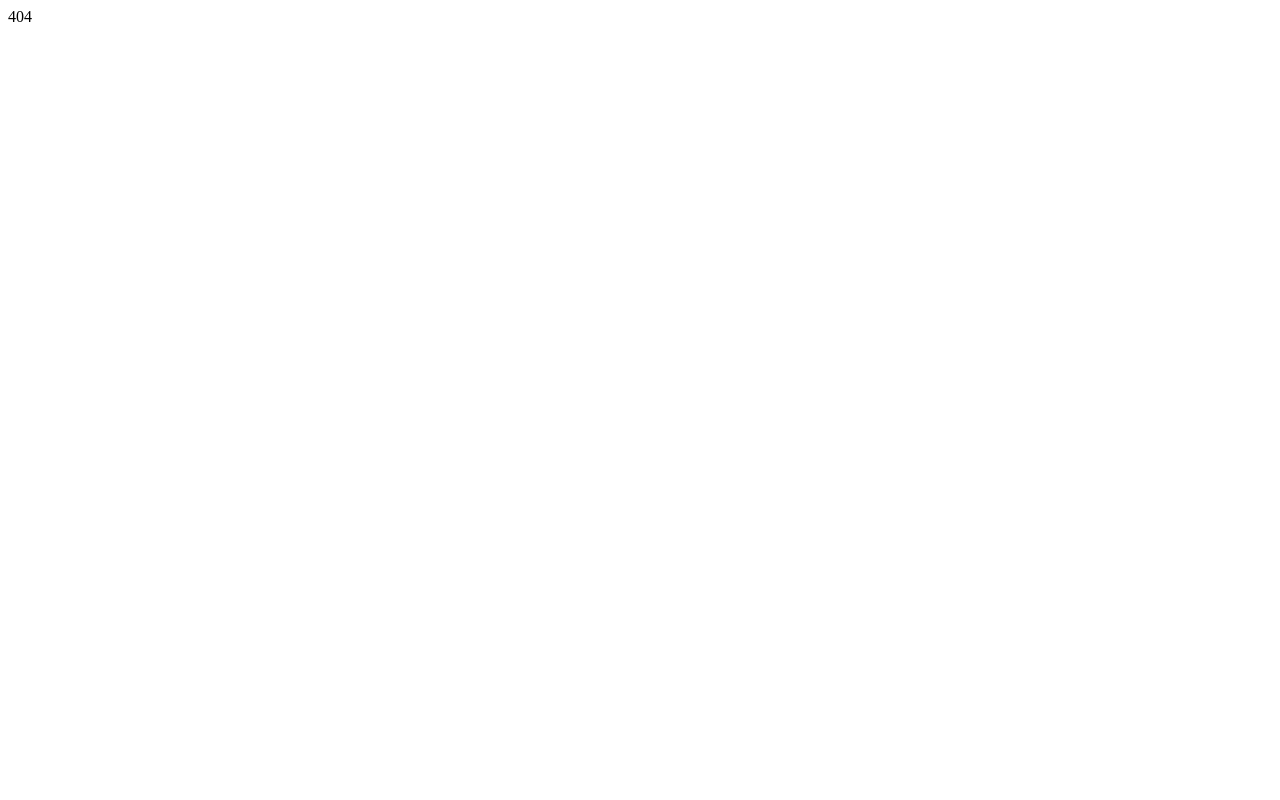
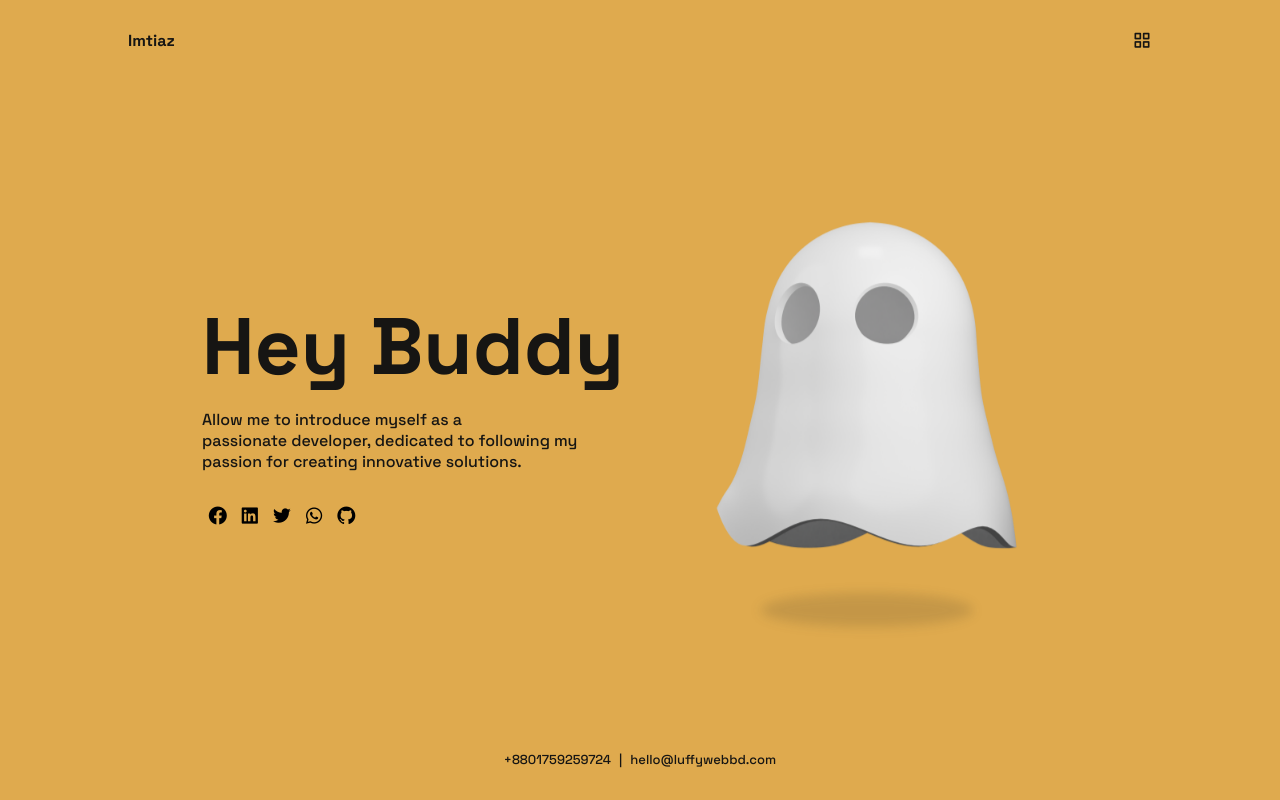
Before and after one commit to Luffyweb/luffyweb.github.io, a plain HTML site: page index.html in a window 1280 px wide. Drawn offline with nearby package versions, Linux system fonts and the light colour scheme.

Commit message:
Update index.html

```diff
--- a/index.html
+++ b/index.html
@@ -1,16 +1,131 @@
 <!DOCTYPE html>
 <html lang="en">
+  <head>
+    <meta charset="UTF-8" />
+    <meta name="viewport" content="width=device-width, initial-scale=1.0" />
 
-<head>
-    <meta charset="UTF-8">
-    <meta http-equiv="X-UA-Compatible" content="IE=edge">
-    <meta name="viewport" content="width=device-width, initial-scale=1.0">
-    <link rel="stylesheet" href="style.css">
-    <title>Document</title>
-</head>
 
-<body>
-    <div title="404">404</div>
-</body>
 
+    <meta name="description"
+                content="Luffy Web's (luffywebbd) Personal Portfolio Website." />
+            <meta name="author" content="Luffy Web (luffywebbd)" />
+            <meta name="keywords"
+                content=", luffywebbd's portfolio, luffywebbd, Luffy Web protfolio,Luffy Web computer, Luffy Web, Luffy Web" />
+            <meta name="robots" content="index, follow" />
+            <meta httpEquiv="Content-Type" content="text/html; charset=utf-8" />
+            <meta name="language" content="English" />
+            <meta name="viewport" content="width=device-width, initial-scale=1" />
+            <meta name="theme-color" content="#E95420" />
+
+            <!-- Search Engine -->
+            <meta name="image" content="assets/img/favicon.ico" />
+            <!-- Schema.org for Google -->
+            <meta itemProp="name" content="Luffy Web" />
+            <meta itemProp="description"
+                content="Luffy Web's (luffywebbd) Personal Portfolio Website." />
+            <meta itemProp="image" content="assets/img/favicon.ico" />
+            <!-- Twitter -->
+            <meta name="twitter:card" content="summary" />
+            <meta name="twitter:title" content="Luffy Web" />
+            <meta name="twitter:description"
+                content="Luffy Web's (luffywebbd) Personal Portfolio Website." />
+            <meta name="twitter:site" content="luffywebbd" />
+            <meta name="twitter:creator" content="luffywebbd" />
+            <meta name="twitter:image:src" content="assets/img/favicon.ico" />
+            <!-- Open Graph general (Facebook, Pinterest & Google+) -->
+            <meta name="og:title" content="Luffy Web Portfolio" />
+            <meta name="og:description"
+                content="Luffy Web's (luffywebbd) Personal Portfolio Website." />
+            <meta name="og:image" content="assets/img/favicon.ico" />
+            <meta name="og:url" content="http://luffywebbd.com/" />
+            <meta name="og:site_name" content="Luffy Web Personal Portfolio" />
+            <meta name="og:locale" content="en_IN" />
+            <meta name="og:type" content="website" />
+
+
+
+    <!--=============== BOXICONS ===============-->
+    <link
+      href="https://unpkg.com/boxicons@2.1.2/css/boxicons.min.css"
+      rel="stylesheet"
+    />
+
+    <!--=============== Favicon ===============-->
+    <link
+      rel="shortcut icon"
+      href="assets/img/favicon.ico"
+      type="image/x-icon"
+    />
+
+    <!--=============== CSS ===============-->
+    <link rel="stylesheet" href="assets/css/styles.css" />
+
+    <title>Luffy Web</title>
+
+
+
+  </head>
+  <body>
+    <!--==================== HEADER ====================-->
+    <header class="header">
+      <nav class="nav container">
+        <a href="" class="nav__logo"> Imtiaz </a>
+        <div class="nav__toggle" id="nav-toggle">
+          <i class="bx bx-grid-alt"></i>
+        </div>
+      </nav>
+    </header>
+
+    <!--==================== MAIN ====================-->
+    <main class="main">
+      <!--==================== HOME ====================-->
+      <section class="home">
+        <div class="home__container container">
+          <div class="home__data">
+            <h1 class="home__title">Hey Buddy</h1>
+            <p class="home__description">
+              Allow me to introduce myself as a <br />
+              passionate developer, dedicated to following my <br />
+              passion for creating innovative solutions.
+            </p>
+
+            <div class="social">
+              <a href="https://facebook.com/imtiazenv" target="_blank"
+                ><i class="bx bxl-facebook-circle"></i
+              ></a>
+              <a href="https://linkedin.com/in/luffywebbd" target="_blank"
+                ><i class="bx bxl-linkedin-square"></i
+              ></a>
+              <a href="https://twitter.com/imtiazenv" target="_blank"
+                ><i class="bx bxl-twitter"></i
+              ></a>
+              <a href="https://wa.me/+8801759259724" target="_blank"
+                ><i class="bx bxl-whatsapp"></i
+              ></a>
+              <a href="https://github.com/luffywebbd" target="_blank"
+                ><i class="bx bxl-github"></i
+              ></a>
+            </div>
+          </div>
+
+          <div class="home__img">
+            <img src="assets/img/ghost-img.png" alt="" />
+            <div class="home__shadow"></div>
+          </div>
+        </div>
+
+        <footer class="home__footer">
+          <span>+8801759259724</span>
+          <span>|</span>
+          <span>hello@luffywebbd.com</span>
+        </footer>
+      </section>
+    </main>
+
+    <!--=============== SCROLLREVEAL ===============-->
+    <script src="assets/js/scrollreveal.min.js"></script>
+
+    <!--=============== MAIN JS ===============-->
+    <script src="assets/js/main.js"></script>
+  </body>
 </html>
```
